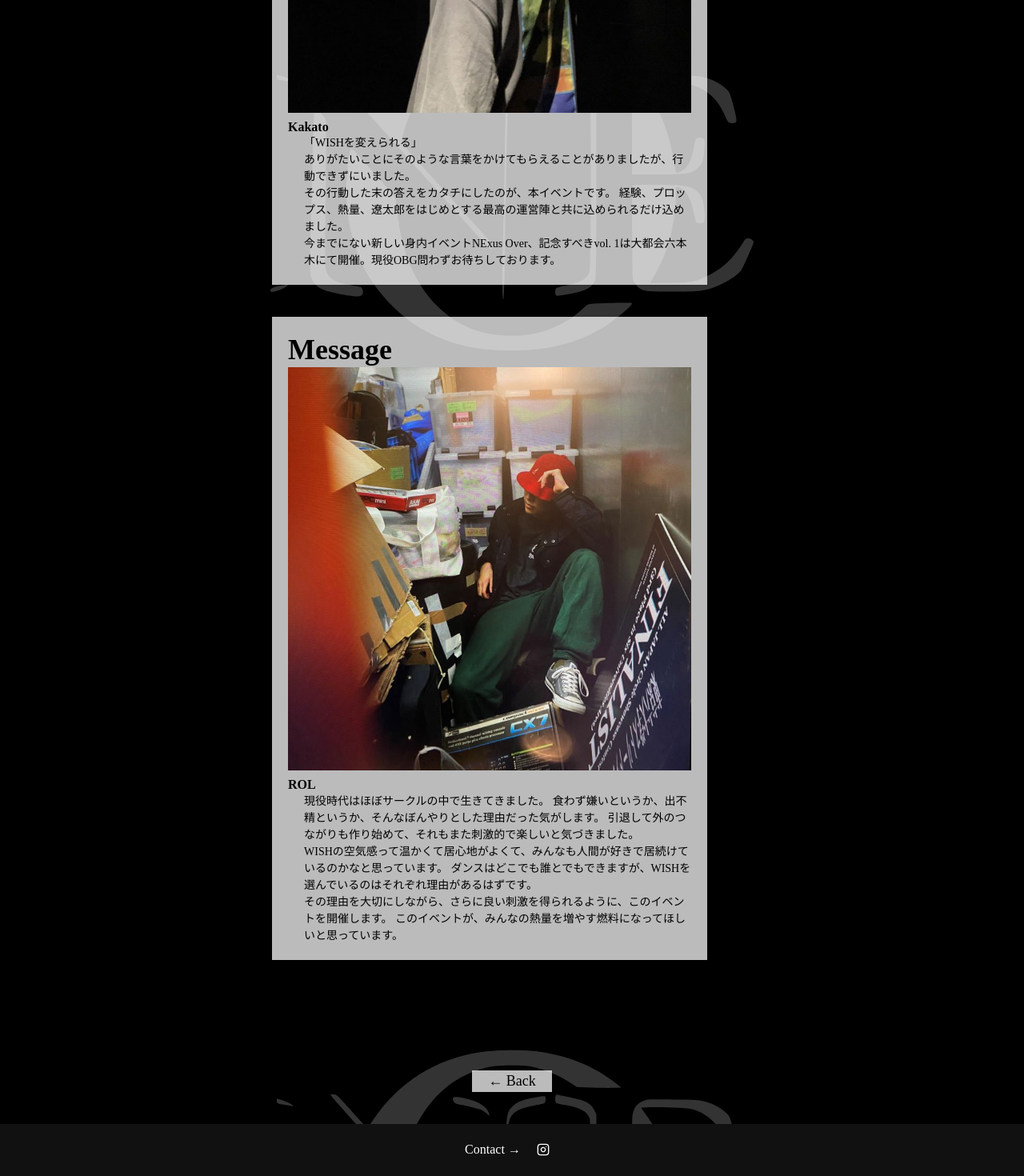
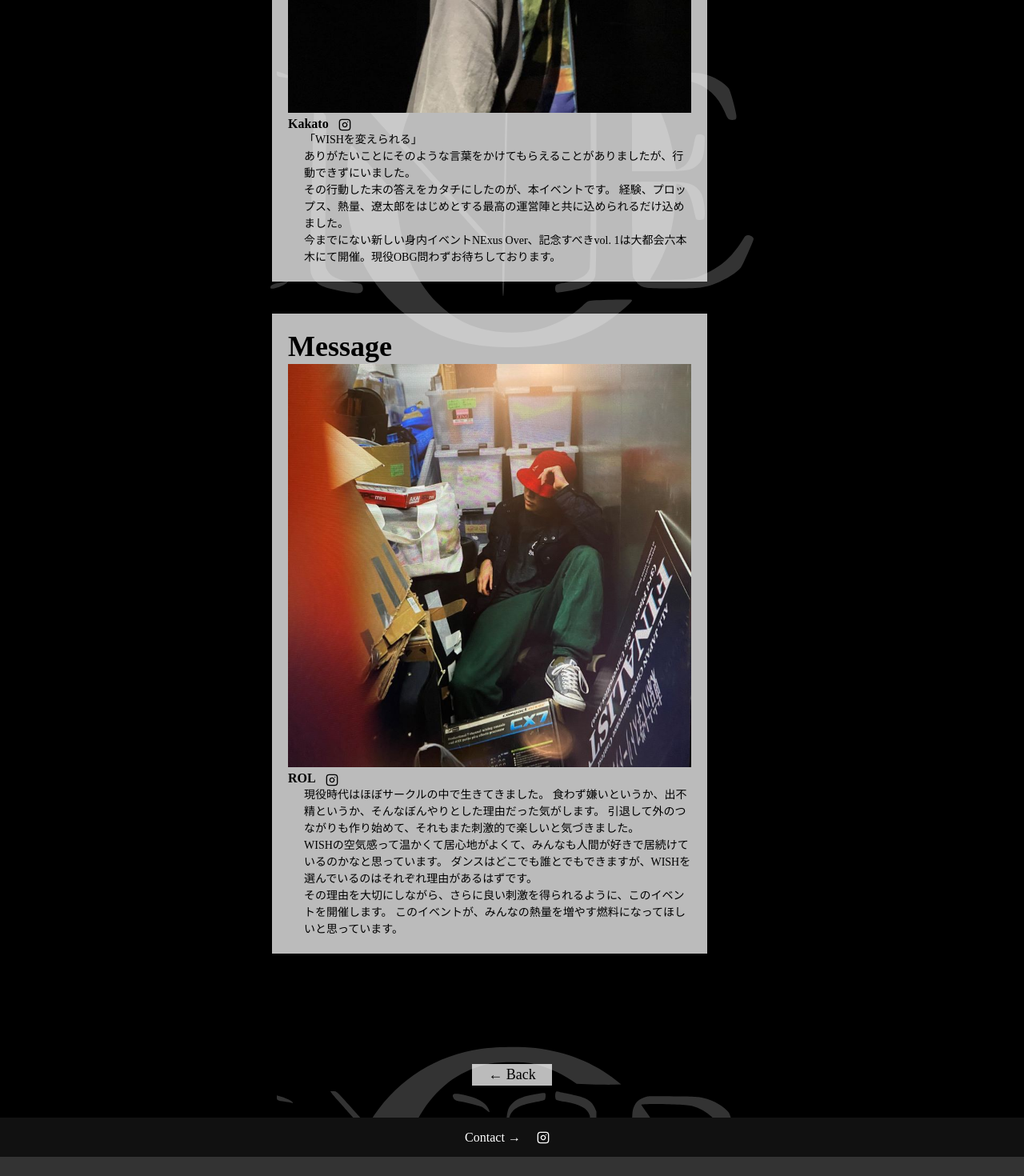
Before and after one commit to PlusF/nexus-over, a Next.js app: page /concept in a window 1280 px wide. Shown: the part 930-2400 px from the top of the page at 80% size. After the commit the page ends 2376 px from the top, so only its background shows below. Built offline with nearby package versions, Linux system fonts and the light colour scheme; a web font is replaced by a local one.

Commit message:
add instagram

```diff
--- a/components/footer.tsx
+++ b/components/footer.tsx
@@ -1,5 +1,5 @@
-import { Box, Center, HStack, IconButton, Text } from '@chakra-ui/react';
-import { FiInstagram } from 'react-icons/fi';
+import { Box, Center, HStack, Text } from '@chakra-ui/react';
+import InstagramButton from './instagram';
 
 const boxStyle = {
     backgroundColor: '#111',
@@ -9,24 +9,13 @@ const boxStyle = {
     padding: '0.8rem',
 };
 
-function openInstagram() {
-    window.open(
-        'https://www.instagram.com/neo_wish?utm_source=ig_web_button_share_sheet&igsh=ZDNlZDc0MzIxNw=='
-    );
-}
-
 export default function Footer() {
     return (
         <Box sx={boxStyle}>
             <Center>
                 <HStack>
                     <Text>Contact &rarr;</Text>
-                    <IconButton
-                        colorScheme="black"
-                        aria-label="Open Instagram"
-                        icon={<FiInstagram />}
-                        onClick={openInstagram}
-                    />
+                    <InstagramButton url="https://www.instagram.com/neo_wish/" color="white" />
                 </HStack>
             </Center>
         </Box>
--- /dev/null
+++ b/components/instagram.tsx
@@ -0,0 +1,21 @@
+import { IconButton } from '@chakra-ui/react';
+import { FiInstagram } from 'react-icons/fi';
+
+export default function InstagramButton(props: { url: string; color?: string }) {
+    function openInstagram() {
+        window.open(props.url);
+    }
+    return (
+        <IconButton
+            color={props.color || '#000'}
+            background={'#0000'}
+            aria-label="Open Instagram"
+            icon={<FiInstagram />}
+            onClick={openInstagram}
+            size="md"
+            width="1"
+            height="4"
+            verticalAlign="middle"
+        />
+    );
+}
--- a/pages/concept.tsx
+++ b/pages/concept.tsx
@@ -1,4 +1,5 @@
 import { SimpleBox } from '@/components/box';
+import InstagramButton from '@/components/instagram';
 import { BackLinkBox } from '@/components/linkbox';
 import { NormalLogo } from '@/components/logo';
 import { Box, Center, Heading, Image, Text, VStack } from '@chakra-ui/react';
@@ -44,8 +45,11 @@ export default function Concept() {
                 </SimpleBox>
                 <SimpleBox title="Message">
                     <Image src="kakato.jpg" alt="kakato" />
-                    <Heading fontSize="md" mt="2">
-                        Kakato
+                    <Heading fontSize="md" mt="1">
+                        <Text as="span" fontWeight="900">
+                            Kakato
+                        </Text>
+                        <InstagramButton url="https://www.instagram.com/k_t_w_l/" />
                     </Heading>
                     <Box fontSize="sm" ml="5">
                         <Text>「WISHを変えられる」</Text>
@@ -64,8 +68,11 @@ export default function Concept() {
                 </SimpleBox>
                 <SimpleBox title="Message">
                     <Image src="rol.jpg" alt="rol" />
-                    <Heading fontSize="md" mt="2">
-                        ROL
+                    <Heading fontSize="md" mt="1">
+                        <Text as="span" fontWeight="900">
+                            ROL
+                        </Text>
+                        <InstagramButton url="https://www.instagram.com/rol_rlasic/" />
                     </Heading>
                     <Box fontSize="sm" ml="5">
                         <Text>
```
Also changed, not shown: pages/index.tsx (+6 -4 lines).
